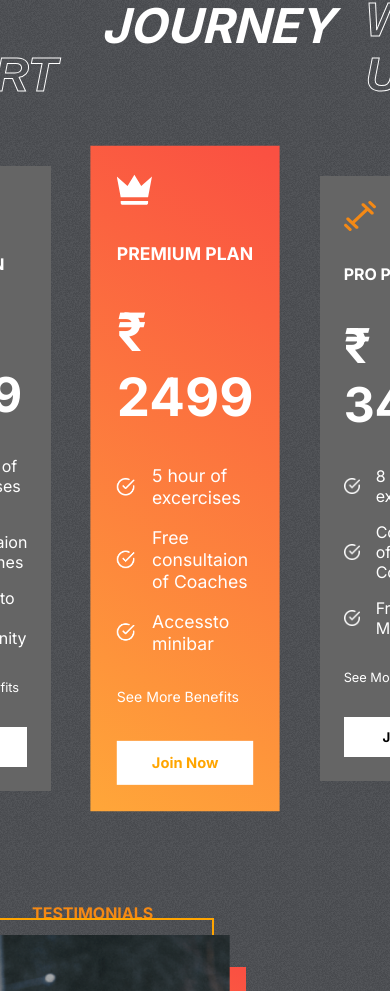
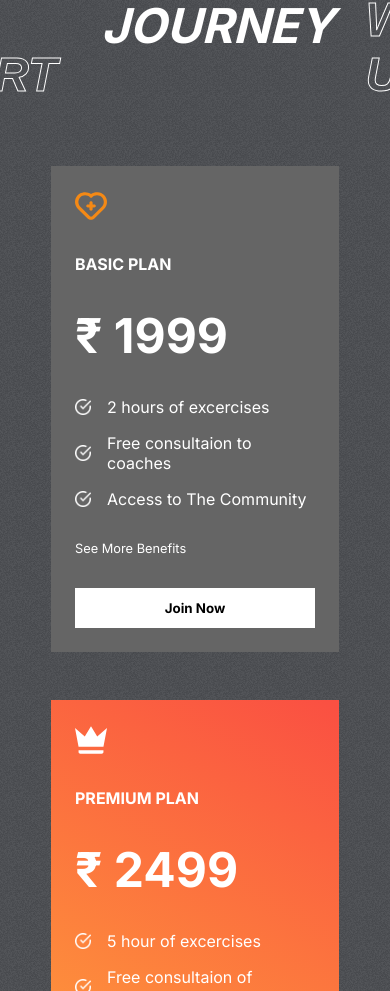
Before and after one commit to Harshu467/GYM, a React (Create React App) app: page / in a window 390 px wide. Shown: the part 2644-3635 px from the top of the page. Built offline with nearby package versions, Linux system fonts and the light colour scheme.

Commit message:
Responsive

```diff
--- a/src/Components/Plans/Plans.css
+++ b/src/Components/Plans/Plans.css
@@ -64,3 +64,12 @@
 .plans>:nth-child(2)>button{
     color: orange;
 }
+@media screen and (max-width:760px) {
+    .plans{
+        flex-direction: column;
+    }
+    .plans>:nth-child(2)
+    {
+        transform: none;
+    }
+}
```
